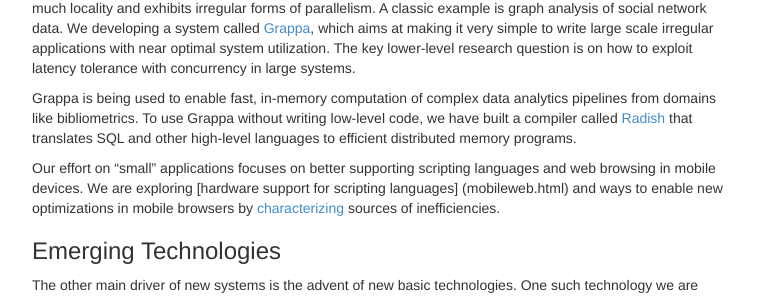
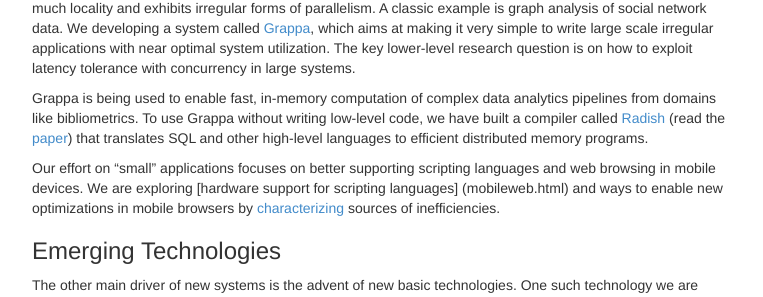
Before and after one commit to uwsampa/sampa-public, a Jekyll site: the page built from research/index.md, in a window 1280 px wide. Shown: the part 1230-1527 px from the top of the page, without its empty margins (258-1021 px from the left). Built offline with Jekyll 4.4.1, drawn with Linux system fonts in a browser that asks for light colours; Markdown is read by kramdown in place of the engine named in the settings.

Commit message:
github md preview doesn't parse ftp links
but thats ok :)

```diff
--- a/research/index.md
+++ b/research/index.md
@@ -64,7 +64,7 @@
 
 Our effort on "big" applications currently focuses on support large scale irregular applications, which don't have much locality and exhibits irregular forms of parallelism. A classic example is graph analysis of social network data. We developing a system called [Grappa][], which aims at making it very simple to write large scale irregular applications with near optimal system utilization. The key lower-level research question is on how to exploit latency tolerance with concurrency in large systems.
 
-Grappa is being used to enable fast, in-memory computation of complex data analytics pipelines from domains like bibliometrics. To use Grappa without writing low-level code, we have built a compiler called [Radish](https://github.com/uwescience/raco#c-and-grappa-output-radish) that translates SQL and other high-level languages to efficient distributed memory programs.
+Grappa is being used to enable fast, in-memory computation of complex data analytics pipelines from domains like bibliometrics. To use Grappa without writing low-level code, we have built a compiler called [Radish](https://github.com/uwescience/raco#c-and-grappa-output-radish) (read the [paper](ftp://ftp.cs.washington.edu/tr/2014/10/UW-CSE-14-10-01.pdf)) that translates SQL and other high-level languages to efficient distributed memory programs.
 
 Our effort on "small" applications focuses on better supporting scripting languages and web browsing in mobile devices. We are exploring [hardware support for scripting languages] (mobileweb.html) and ways to enable new optimizations in mobile browsers by [characterizing](webchar.html) sources of inefficiencies.
 
```
